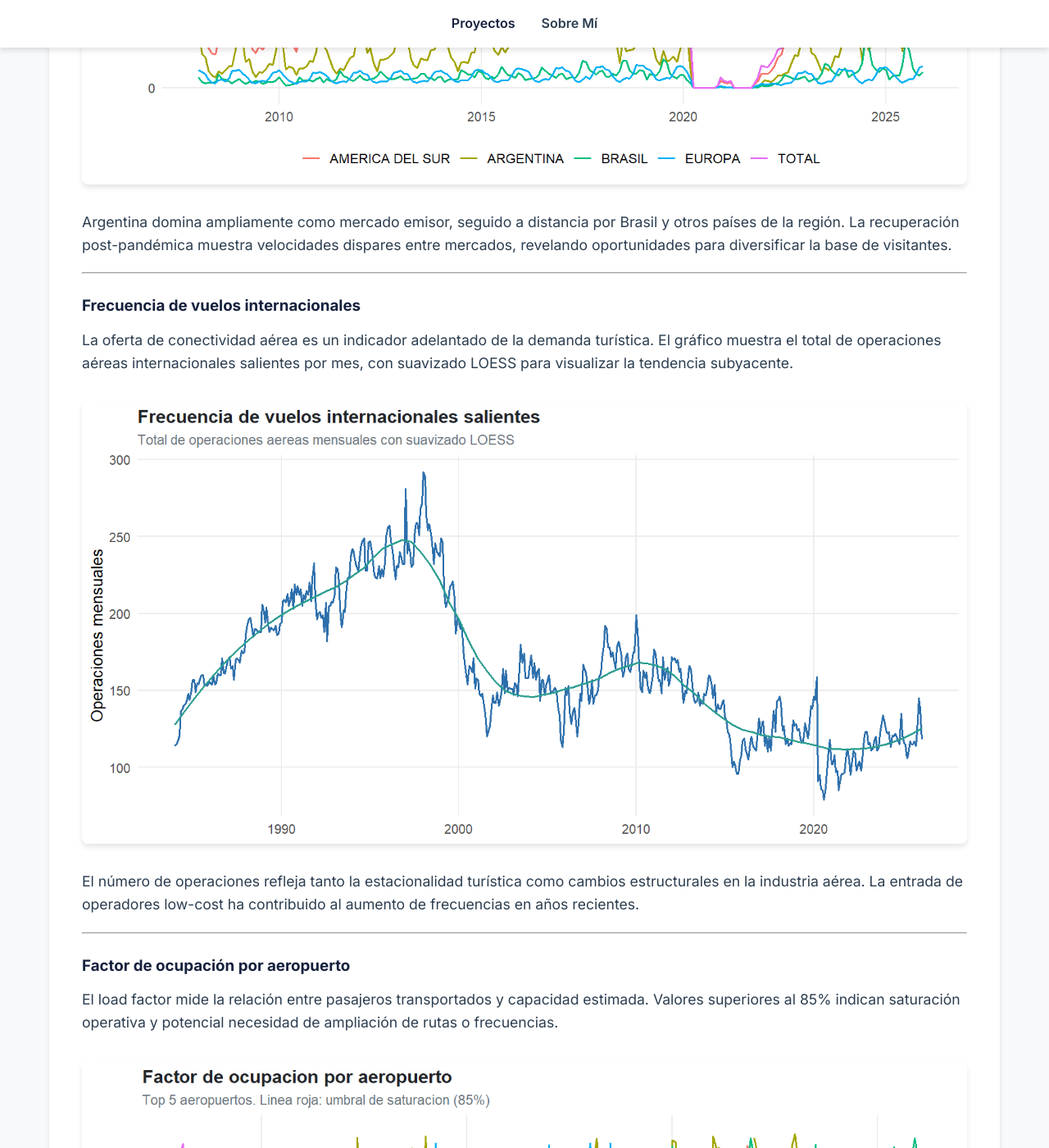
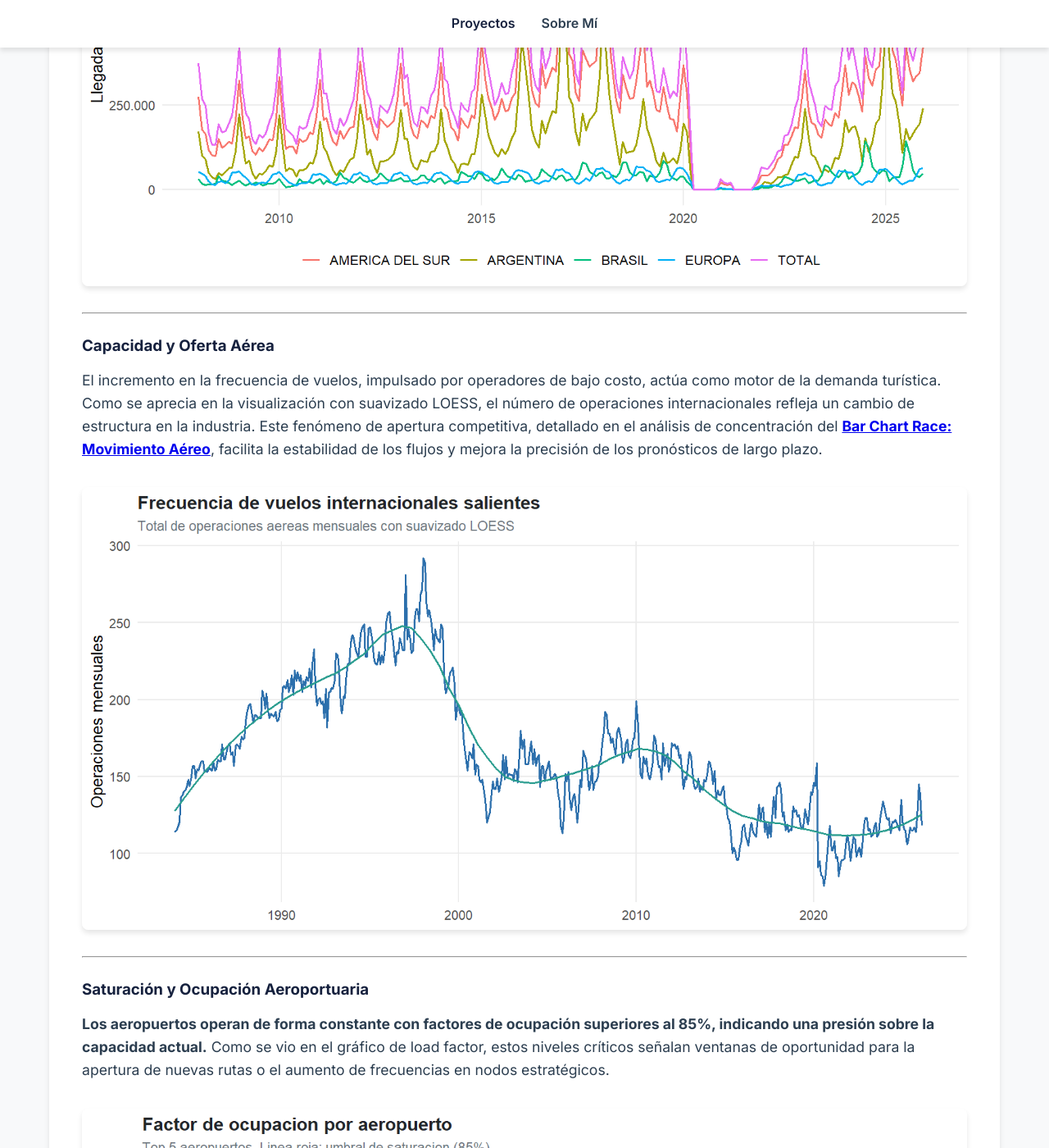
Before and after one commit to manuelsancristobal/manuelsancristobal.github.io, a Jekyll site: the page built from _projects/proyeccion-turistica.md, in a window 1280 px wide and 1400 px high, scrolled down 3127 px. Shown: the whole window at 82% size. Built offline with Jekyll 4.4.1, drawn with Linux system fonts in a browser that asks for light colours; some of the changed text lies outside the part shown.

Commit message:
Refactoriza la sección de proyecciones turísticas para mejorar la claridad y la estructura del contenido

```diff
--- a/_projects/proyeccion-turistica.md
+++ b/_projects/proyeccion-turistica.md
@@ -12,9 +12,15 @@
   - SARIMAX
 ---
 
-## Dashboard Interactivo
+## Dinámicas de Recuperación y Crecimiento
 
-Explora las proyecciones de turismo emisivo y receptivo de Chile con filtros dinámicos, descomposición de series temporales y modelos de pronóstico.
+**La recuperación del flujo turístico en Chile ha superado los niveles previos a la pandemia, manteniendo una tendencia de crecimiento constante.** Como se aprecia en la visualización de proyecciones, tanto el flujo de residentes al extranjero como la llegada de turistas internacionales muestran una trayectoria alcista sólida para los próximos meses.
+
+Puedes acceder al dashboard en pantalla completa [**en Shinyapps*](https://manuel-san-cristobal-opazo.shinyapps.io/dashboard/).
+
+## Dashboard Interactivo de Pronósticos
+
+Explora las proyecciones de turismo emisivo y receptivo con filtros dinámicos y modelos estadísticos avanzados.
 
 <div style="position: relative; width: 100%; padding-bottom: 75%; overflow: hidden; border-radius: 8px; box-shadow: 0 4px 6px rgba(0,0,0,0.1);">
   <iframe
@@ -27,65 +33,50 @@
 </div>
 
 <p style="font-size: 12px; color: #999; margin-top: 8px; text-align: center;">
-  Si el dashboard no carga, puede que las horas gratuitas del mes se hayan agotado. Los gráficos estáticos a continuación resumen los hallazgos principales.
+  Si la aplicación interactiva no carga por límite de cuota.
 </p>
 
-## Análisis Complementario
+## Análisis de Series Temporales
 
-### Salidas de residentes chilenos al extranjero
-
-El gráfico muestra la serie histórica mensual de salidas de residentes, la tendencia extraída mediante descomposición STL y las proyecciones generadas por modelos ARIMA y SARIMAX. El modelo SARIMAX incorpora una variable dummy para el periodo pandémico, mejorando la estimación post-COVID.
+### Proyección de Salidas de Residentes
+**Los modelos ARIMA y SARIMAX confirman la consolidación de la tendencia alcista tras el impacto sanitario.** Como se aprecia en el gráfico de proyecciones, el modelo SARIMAX mejora la precisión al integrar el periodo pandémico de forma específica. La recuperación no solo es total, sino que marca nuevos récords de flujo mes a mes.
 
 ![Salidas de residentes con tendencia y proyecciones ARIMA/SARIMAX](./assets/charts/01_salidas_proyeccion.png)
 
-Se observa un crecimiento sostenido en las salidas de residentes previo a 2020, seguido de una caída abrupta por la pandemia y una recuperación que ha superado los niveles pre-pandémicos. Las proyecciones de ambos modelos convergen, sugiriendo que la tendencia alcista se mantendrá en el horizonte de pronóstico.
+---
+
+### Concentración de Mercados Emisores
+**Argentina lidera con fuerza el volumen de llegadas, mientras otros mercados regionales muestran ritmos de recuperación dispares.** Como se observa en la comparativa de nacionalidades, la base de visitantes hacia Chile posee una dependencia elevada del mercado regional, lo que plantea desafíos y oportunidades de diversificación.
+
+![Top 5 mercados emisores de turistas hacia Chile](./assets/charts/02_llegadas_nacionalidad.png)
 
 ---
 
-### Llegadas de turistas extranjeros
+### Capacidad y Oferta Aérea
+El incremento en la frecuencia de vuelos, impulsado por operadores de bajo costo, actúa como motor de la demanda turística. Como se aprecia en la visualización con suavizado LOESS, el número de operaciones internacionales refleja un cambio de estructura en la industria. Este fenómeno de apertura competitiva, detallado en el análisis de concentración del [**Bar Chart Race: Movimiento Aéreo**](/proyectos/barchart-race/), facilita la estabilidad de los flujos y mejora la precisión de los pronósticos de largo plazo.
 
-El flujo de turistas internacionales hacia Chile se concentra en pocos mercados emisores. El gráfico muestra la evolución mensual de los 5 principales mercados por volumen de llegadas.
-
-![Top 5 mercados emisores de turistas hacia Chile](./assets/charts/02_llegadas_nacionalidad.png)
-
-Argentina domina ampliamente como mercado emisor, seguido a distancia por Brasil y otros países de la región. La recuperación post-pandémica muestra velocidades dispares entre mercados, revelando oportunidades para diversificar la base de visitantes.
+![Frecuencia de vuelos internacionales salientes con suavizado LOESS](./assets/charts/03_frecuencia_vuelos.png)
 
 ---
 
-### Frecuencia de vuelos internacionales
+### Saturación y Ocupación Aeroportuaria
+**Los aeropuertos operan de forma constante con factores de ocupación superiores al 85%, indicando una presión sobre la capacidad actual.** Como se vio en el gráfico de load factor, estos niveles críticos señalan ventanas de oportunidad para la apertura de nuevas rutas o el aumento de frecuencias en nodos estratégicos.
 
-La oferta de conectividad aérea es un indicador adelantado de la demanda turística. El gráfico muestra el total de operaciones aéreas internacionales salientes por mes, con suavizado LOESS para visualizar la tendencia subyacente.
-
-![Frecuencia de vuelos internacionales salientes con suavizado LOESS](./assets/charts/03_frecuencia_vuelos.png)
-
-El número de operaciones refleja tanto la estacionalidad turística como cambios estructurales en la industria aérea. La entrada de operadores low-cost ha contribuido al aumento de frecuencias en años recientes.
+![Factor de ocupación de los principales aeropuertos](./assets/charts/04_load_factor.png)
 
 ---
 
-### Factor de ocupación por aeropuerto
+### Patrones de Estacionalidad
+**Enero, febrero y julio se consolidan como los periodos de mayor flujo, con una amplitud estacional que crece año tras año.** Como se aprecia en el mapa de calor (heatmap), existe un patrón recurrente de peaks en el verano austral y las vacaciones de invierno. Los años de restricciones sanitarias destacan de forma visual como franjas de baja intensidad.
 
-El load factor mide la relación entre pasajeros transportados y capacidad estimada. Valores superiores al 85% indican saturación operativa y potencial necesidad de ampliación de rutas o frecuencias.
-
-![Factor de ocupación de los principales aeropuertos](./assets/charts/04_load_factor.png)
-
-Los aeropuertos principales operan consistentemente con altos factores de ocupación, lo que sugiere una demanda robusta que presiona la capacidad disponible. Periodos con load factor cercano o superior al umbral del 85% señalan ventanas de oportunidad para nuevas rutas.
+![Heatmap de estacionalidad de salidas de residentes](./assets/charts/05_estacionalidad.png)
 
 ---
 
-### Estacionalidad de salidas
+## Metodología del Pipeline ETL
 
-El heatmap revela el patrón estacional de las salidas de residentes. Colores más intensos indican mayor flujo de viajeros.
+Este proyecto implementa un ciclo de datos completo:
 
-![Heatmap de estacionalidad de salidas de residentes](./assets/charts/05_estacionalidad.png)
-
-Se identifica un patrón recurrente con peaks en enero-febrero (verano austral) y julio (vacaciones de invierno). La amplitud estacional crece con el tiempo, reflejando un mercado en expansión. Los años 2020-2021 aparecen como franjas claras, evidenciando el impacto de las restricciones sanitarias.
-
----
-
-## Metodología
-
-Este proyecto implementa un pipeline ETL completo:
-
-- **Extracción** (Python): Descarga automatizada de datos desde el portal de SERNATUR y la Junta Aeronáutica Civil.
-- **Transformación** (R): Descomposición STL de series temporales, cálculo de tendencias, modelos de pronóstico ARIMA y SARIMAX con horizonte de 6 meses, cálculo de load factors y métricas de concentración de mercado (HHI).
-- **Visualización** (R Shiny): Dashboard interactivo con tres módulos: Analítica de mercados, Llegadas de turistas y Salidas de residentes.
+- **Extracción** (Python): Descarga de forma automática desde SERNATUR y la Junta Aeronáutica Civil.
+- **Transformación** (R): Descomposición STL, modelos de pronóstico a 6 meses y cálculo de métricas de concentración de mercado.
+- **Visualización** (R Shiny): Interfaz con módulos para la analítica de mercados y flujos.
```
